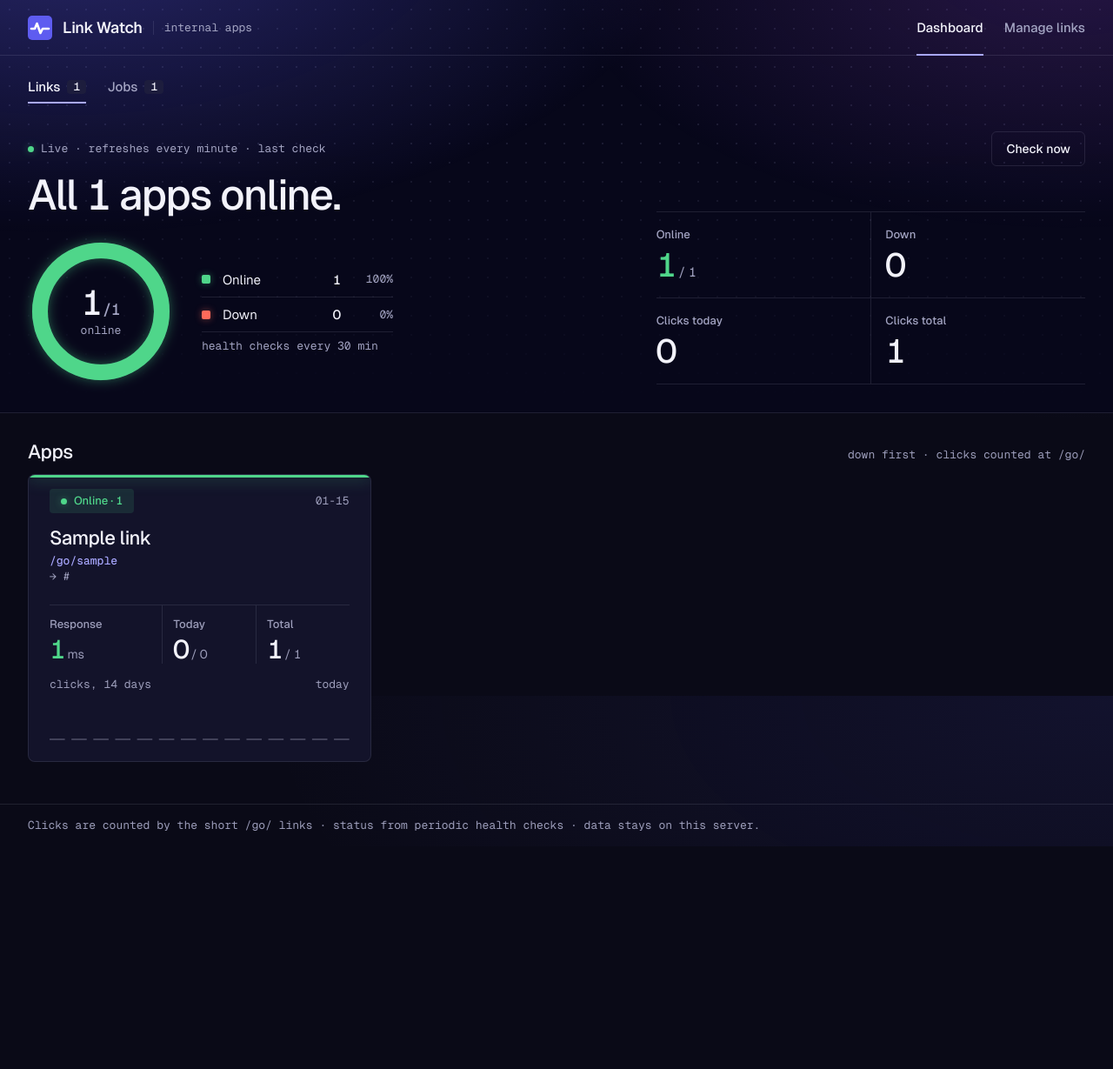
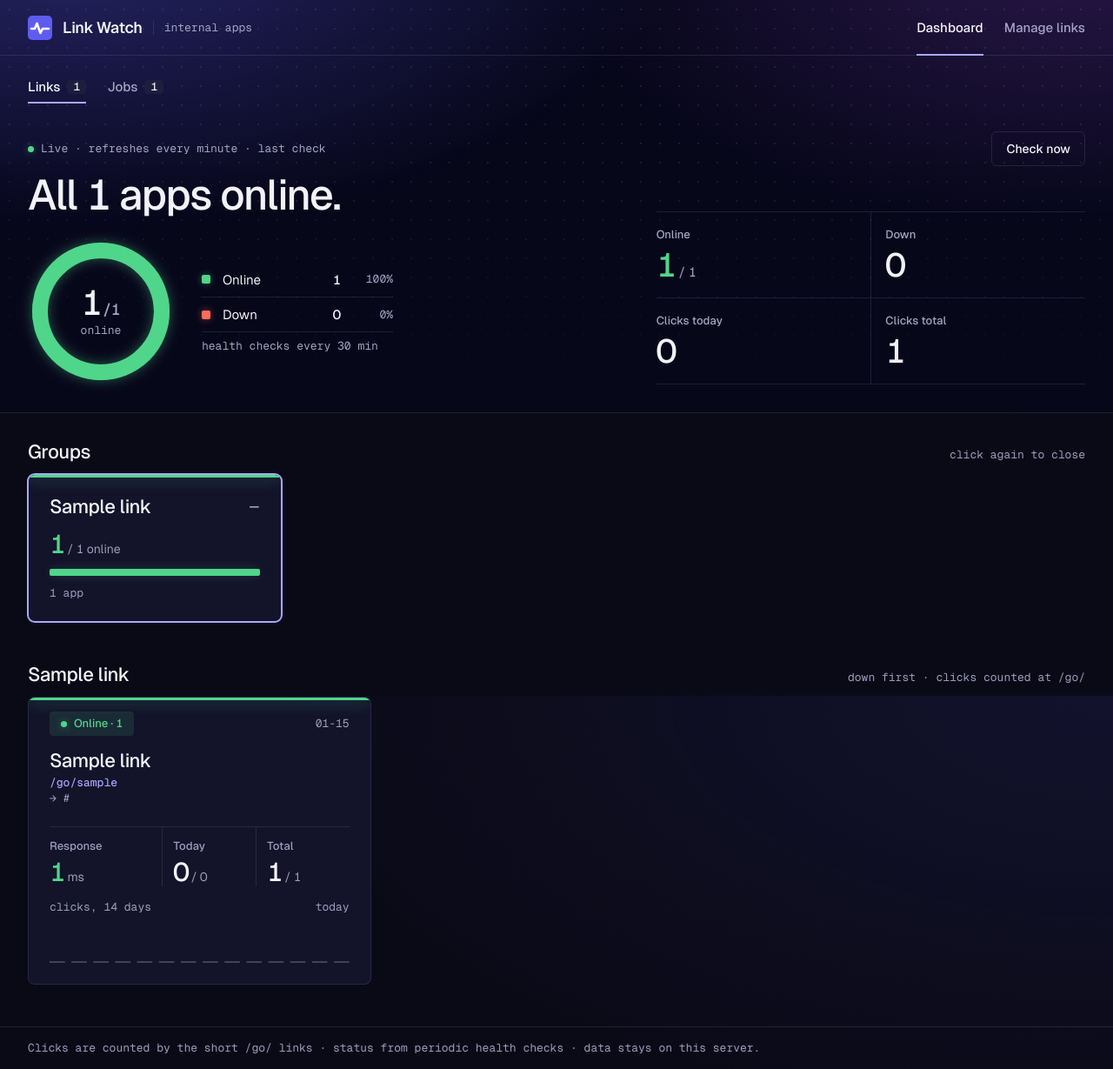
Before and after one commit to RkariNaJA/Dashboard-Check-Link, a Flask app: a page that uses templates/dashboard.html in a window 1280 px wide. Shown: the whole page at 87% size. Before the commit the page ends 973 px from the top, so only its background shows below. Run offline with Flask 3, Linux system fonts and the light colour scheme; tables that the repository leaves empty hold one stand-in row (values such as "Sample post").

Commit message:
Group the dashboard's apps into team boxes
The dashboard now lands on one box per group, ordered by [dashboard]
group_order in config.ini; clicking a box opens that group's app tiles.
A group with a down app is lit red even while closed. Links get a Group
field on Add/Edit, with suggestions so a typo does not start a new
section. Start/Restart/Check now return to the group they were pressed
in. init_db adds the group_name column to an existing data.db in place.

Also adds the new apps' [process:...] sections and documents Restart and
the optional port key.

Co-Authored-By: Claude Opus 5.5 <noreply@anthropic.com>

```diff
--- a/app.py
+++ b/app.py
@@ -9,6 +9,7 @@ from apscheduler.schedulers.background import BackgroundScheduler
 from flask import (Flask, flash, redirect, render_template, request, url_for)
 
 import db
+import groups
 import jobs
 import runner
 from collector import check_one_link, run_health_checks
@@ -26,6 +27,7 @@ HOST = config.get("server", "host", fallback="0.0.0.0")
 PORT = config.getint("server", "port", fallback=8090)
 JOBS = jobs.load_jobs(config)
 JOB_TOKEN = config.get("jobs", "token", fallback="").strip()
+GROUP_ORDER = groups.load_order(config)
 
 app = Flask(__name__)
 app.secret_key = "internal-link-dashboard"
@@ -173,12 +175,21 @@ def go(slug):
 
 @app.route("/")
 def dashboard():
-    """Links and jobs share one page - two views of the same question."""
+    """Links and jobs share one page - two views of the same question.
+
+    The links view lands on one box per group; ?group=<name> also shows
+    that group's app tiles. It lives in the URL so the minute reload keeps
+    it open.
+    """
     view = "jobs" if request.args.get("view") == "jobs" else "links"
     rows = load_dashboard_rows()
+    sections = groups.group_rows(rows, GROUP_ORDER)
     job_rows = jobs.build_rows(JOBS, db.latest_job_runs(), datetime.now())
     return render_template("dashboard.html", view=view,
                            rows=rows, summary=summary_of(rows),
+                           groups=sections,
+                           open_group=groups.find(sections,
+                                                  request.args.get("group")),
                            job_rows=job_rows,
                            job_summary=jobs.summarize(job_rows,
                                                       db.job_runs_since(24)),
@@ -189,8 +200,13 @@ def dashboard():
 @app.route("/manage")
 def manage():
     with db.get_conn() as conn:
-        links = conn.execute("SELECT * FROM links ORDER BY name").fetchall()
-    return render_template("manage.html", links=links)
+        links = conn.execute(
+            """SELECT * FROM links
+               ORDER BY group_name = '', group_name COLLATE NOCASE, name"""
+        ).fetchall()
+    return render_template("manage.html", links=links,
+                           group_names=groups.suggestions(
+                               GROUP_ORDER, db.groups_in_use()))
 
 
 @app.route("/links/add", methods=["POST"])
@@ -198,6 +214,8 @@ def add_link():
     name = request.form.get("name", "").strip()
     url = request.form.get("url", "").strip()
     slug = request.form.get("slug", "").strip()
+    group = groups.canonical(request.form.get("group"),
+                             GROUP_ORDER, db.groups_in_use())
     if not name or not url:
         flash("Name and destination URL are required.", "error")
         return redirect(url_for("manage"))
@@ -206,8 +224,8 @@ def add_link():
     with db.get_conn() as conn:
         slug = unique_slug(conn, slugify(slug or name))
         cur = conn.execute(
-            "INSERT INTO links (name, slug, url) VALUES (?, ?, ?)",
-            (name, slug, url))
+            "INSERT INTO links (name, slug, url, group_name) "
+            "VALUES (?, ?, ?, ?)", (name, slug, url, group))
         link_id = cur.lastrowid
     check_one_link(link_id, url, TIMEOUT_S, SSL_VERIFY)   # first status now
     short = request.url_root.rstrip("/") + "/go/" + slug
@@ -227,6 +245,8 @@ def edit_link(link_id):
         name = request.form.get("name", "").strip()
         url = request.form.get("url", "").strip()
         slug = request.form.get("slug", "").strip()
+        group = groups.canonical(request.form.get("group"),
+                                 GROUP_ORDER, db.groups_in_use())
         if not name or not url:
             flash("Name and destination URL are required.", "error")
         else:
@@ -235,11 +255,14 @@ def edit_link(link_id):
             with db.get_conn() as conn:
                 slug = unique_slug(conn, slugify(slug or name), link_id)
                 conn.execute(
-                    """UPDATE links SET name = ?, slug = ?, url = ?
-                       WHERE id = ?""", (name, slug, url, link_id))
+                    """UPDATE links SET name = ?, slug = ?, url = ?,
+                                        group_name = ?
+                       WHERE id = ?""", (name, slug, url, group, link_id))
             flash(f"Link '{name}' updated.", "ok")
             return redirect(url_for("manage"))
-    return render_template("edit.html", link=link)
+    return render_template("edit.html", link=link,
+                           group_names=groups.suggestions(
+                               GROUP_ORDER, db.groups_in_use()))
 
 
 @app.route("/links/<int:link_id>/toggle", methods=["POST"])
@@ -259,6 +282,12 @@ def delete_link(link_id):
 
 
 # ------------------------------------------------------- starting the apps
+
+def back_to_dashboard():
+    """Redirect to the dashboard, to the group the button was pressed in."""
+    group = groups.clean_group(request.form.get("group"))
+    return redirect(url_for("dashboard", group=group or None))
+
 
 def why_not_start(link, processes):
     """Reason this link cannot be started right now, or None if it can.
@@ -303,12 +332,12 @@ def start_link(link_id):
                             (link_id,)).fetchone()
     if link is None:
         flash("Link not found.", "error")
-        return redirect(url_for("dashboard"))
+        return back_to_dashboard()
 
     reason = why_not_start(link, PROCESSES)
     if reason:
         flash(reason, "error")
-        return redirect(url_for("dashboard"))
+        return back_to_dashboard()
 
     problems = start_and_report([link], PROCESSES)
     if problems:
@@ -316,7 +345,7 @@ def start_link(link_id):
     else:
         flash(f"Started '{link['name']}'. If it stays down, see "
               f"logs/ for what it printed.", "ok")
-    return redirect(url_for("dashboard"))
+    return back_to_dashboard()
 
 
 @app.route("/links/<int:link_id>/restart", methods=["POST"])
@@ -331,10 +360,10 @@ def restart_link(link_id):
                             (link_id,)).fetchone()
     if link is None:
         flash("Link not found.", "error")
-        return redirect(url_for("dashboard"))
+        return back_to_dashboard()
     if not PROCESSES.get(link["slug"]):
         flash(f"No start command is configured for '{link['name']}'.", "error")
-        return redirect(url_for("dashboard"))
+        return back_to_dashboard()
 
     problems = start_and_report([link], PROCESSES, runner.restart_link)
     if problems:
@@ -342,7 +371,7 @@ def restart_link(link_id):
     else:
         flash(f"Restarted '{link['name']}'. If it stays down, see "
               f"logs/ for what it printed.", "ok")
-    return redirect(url_for("dashboard"))
+    return back_to_dashboard()
 
 
 @app.route("/services/start-all", methods=["POST"])
@@ -354,7 +383,7 @@ def start_all():
     if not to_start:
         flash("Nothing to start - every app with a start command is "
               "already online.", "ok")
-        return redirect(url_for("dashboard"))
+        return back_to_dashboard()
 
     problems = start_and_report(to_start, PROCESSES)
     names = ", ".join(ln["name"] for ln in to_start)
@@ -364,7 +393,7 @@ def start_all():
     else:
         flash(f"Started {len(to_start)}: {names}. If any stays down, see "
               f"logs/ for what it printed.", "ok")
-    return redirect(url_for("dashboard"))
+    return back_to_dashboard()
 
 
 # ------------------------------------------------- hearing back from jobs
@@ -434,7 +463,7 @@ def job_detail(slug):
 def refresh_now():
     run_health_checks(TIMEOUT_S, SSL_VERIFY)
     flash("Health checks ran just now.", "ok")
-    return redirect(url_for("dashboard"))
+    return back_to_dashboard()
 
 
 # --------------------------------------------------------------- background
--- a/static/components.css
+++ b/static/components.css
@@ -293,6 +293,61 @@ td.dim { font-family: var(--mono); white-space: nowrap; }
 /* One tile per app, down ones first. The top edge is lit in the app's
    status colour, so the wall reads from across the room. */
 
+/* ---- group boxes: the landing view, one per team ------------------- */
+/* Same lit top edge as an app tile, so a closed group with a down app
+   still reads red from across the room. */
+
+.groups {
+  display: grid;
+  grid-template-columns: repeat(4, minmax(0, 1fr));
+  gap: var(--s4);
+}
+@media (max-width: 1100px) { .groups { grid-template-columns: repeat(2, minmax(0, 1fr)); } }
+@media (max-width: 700px)  { .groups { grid-template-columns: minmax(0, 1fr); } }
+.group-box {
+  position: relative;
+  display: flex;
+  flex-direction: column;
+  gap: var(--s3);
+  padding: var(--s5);
+  background: var(--panel);
+  border: 1px solid var(--line);
+  border-radius: var(--r-lg);
+  color: inherit;
+  text-decoration: none;
+  overflow: hidden;
+  transition: border-color var(--m-out) var(--m-ease);
+}
+.group-box:hover { border-color: var(--line-2); transition-duration: var(--m-in); }
+.group-box::before {
+  content: "";
+  position: absolute;
+  left: 0; right: 0; top: 0;
+  height: 3px;
+  background: var(--wait);
+}
+.group-box.is-up::before   { background: var(--ok);  box-shadow: 0 0 18px 1px var(--ok-glow); }
+.group-box.is-down::before { background: var(--bad); box-shadow: 0 0 22px 2px var(--bad-glow); }
+.group-box.is-down {
+  border-color: color-mix(in srgb, var(--bad) 55%, transparent);
+  background: linear-gradient(180deg, var(--bad-soft), transparent 55%), var(--panel);
+}
+.group-box.is-open { border-color: var(--accent-mark); box-shadow: 0 0 0 1px var(--accent-mark); }
+.group-top { display: flex; align-items: baseline; justify-content: space-between; gap: var(--s3); }
+.group-name { font-size: 22px; font-weight: 500; letter-spacing: -0.02em; line-height: 1.2; }
+.group-chev { font: 22px/1 var(--mono); color: var(--muted); }
+.group-figs { display: flex; align-items: center; justify-content: space-between;
+              gap: var(--s3); flex-wrap: wrap; }
+.group-num { font-size: 30px; font-weight: 500; letter-spacing: -0.03em;
+             line-height: 1.1; font-variant-numeric: tabular-nums; }
+.group-num small { font-size: 14px; font-weight: 400; letter-spacing: 0;
+                   color: var(--muted); margin-left: 3px; }
+.group-box.is-up .group-num { color: var(--ok); }
+.group-fleet { margin-top: 0; height: 8px; }
+.group-count { font: 13px var(--mono); color: var(--muted); }
+
+.app-group { margin-top: var(--s7); }
+
 .apps {
   display: grid;
   grid-template-columns: repeat(3, minmax(0, 1fr));
--- /dev/null
+++ b/templates/_group_names.html
@@ -0,0 +1,5 @@
+{# Suggestions for the Group field, so a team is picked rather than retyped
+   (a typo would start a new dashboard section). Needs `group_names`. #}
+<datalist id="group-names">
+  {% for name in group_names %}<option value="{{ name }}">{% endfor %}
+</datalist>
--- /dev/null
+++ b/templates/_keep_group.html
@@ -0,0 +1,2 @@
+{# Inside a dashboard POST form: come back to the open group afterwards. #}
+{% if open_group %}<input type="hidden" name="group" value="{{ open_group.name }}">{% endif %}
--- a/templates/_link_detail.html
+++ b/templates/_link_detail.html
@@ -125,12 +125,12 @@
           <button class="btn" type="button" disabled
                   title="Already online - nothing to start">Start</button>
         {% else %}
-          <form method="post" action="{{ url_for('start_link', link_id=r.link.id) }}">
+          <form method="post" action="{{ url_for('start_link', link_id=r.link.id) }}">{% include "_keep_group.html" %}
             <button class="btn btn-primary" type="submit">Start</button>
           </form>
         {% endif %}
         <form method="post" action="{{ url_for('restart_link', link_id=r.link.id) }}"
-              onsubmit="return confirm('Restart “{{ r.link.name }}”? Anyone using it right now will be cut off for a few seconds.');">
+              onsubmit="return confirm('Restart “{{ r.link.name }}”? Anyone using it right now will be cut off for a few seconds.');">{% include "_keep_group.html" %}
           <button class="btn" type="submit">Restart</button>
         </form>
       {% endif %}
--- a/templates/dashboard.html
+++ b/templates/dashboard.html
@@ -83,11 +83,11 @@
         {%- if ns.last %} &middot; last check {{ ns.last[11:16] }}{% endif %}</p>
       <div class="actions">
         {% if summary.startable %}
-        <form method="post" action="{{ url_for('start_all') }}">
+        <form method="post" action="{{ url_for('start_all') }}">{% include "_keep_group.html" %}
           <button class="btn btn-primary" type="submit">Start all down</button>
         </form>
         {% endif %}
-        <form method="post" action="{{ url_for('refresh_now') }}">
+        <form method="post" action="{{ url_for('refresh_now') }}">{% include "_keep_group.html" %}
           <button class="btn" type="submit">Check now</button>
         </form>
       </div>
@@ -229,7 +229,7 @@
       <button class="btn btn-small" type="button" disabled
               title="Already online - nothing to start">Start</button>
     {% else %}
-      <form method="post" action="{{ url_for('start_link', link_id=r.link.id) }}">
+      <form method="post" action="{{ url_for('start_link', link_id=r.link.id) }}">{% include "_keep_group.html" %}
         <button class="btn btn-small" type="submit">Start</button>
       </form>
     {% endif %}
@@ -237,7 +237,7 @@
        Offered online or not: replacing a running old version is the point. #}
     <form method="post"
           action="{{ url_for('restart_link', link_id=r.link.id) }}"
-          onsubmit="return confirm('Restart “{{ r.link.name }}”? Anyone using it right now will be cut off for a few seconds.');">
+          onsubmit="return confirm('Restart “{{ r.link.name }}”? Anyone using it right now will be cut off for a few seconds.');">{% include "_keep_group.html" %}
       <button class="btn btn-small" type="submit"
               title="Stop the running copy and start a fresh one">Restart</button>
     </form>
@@ -247,14 +247,47 @@
 {% endmacro %}
 
 {% if rows %}
+{# The page lands on one box per group, in [dashboard] group_order.
+   Clicking one opens its app tiles below (?group=...); clicking it again
+   closes them. A group with a down app is lit red even while closed. #}
 <div class="table-head">
-  <h2>Apps</h2>
-  <span class="count-note">down first &middot; clicks counted at /go/</span>
+  <h2>Groups</h2>
+  <span class="count-note">{{ 'click again to close' if open_group else 'click a group to see its apps' }}</span>
 </div>
-<div class="apps">
-  {% for r in rows if r.link.enabled and r.check and not r.check.ok %}{{ tile(r) }}{% endfor %}
-  {% for r in rows if not (r.link.enabled and r.check and not r.check.ok) %}{{ tile(r) }}{% endfor %}
-</div>
+<nav class="groups" aria-label="App groups">
+  {% for g in groups %}
+  {% set is_open = open_group and open_group.name == g.name %}
+  <a class="group-box{{ ' is-down' if g.down }}{{ ' is-up' if not g.down and g.active and g.online == g.active }}{{ ' is-open' if is_open }}"
+     href="{{ url_for('dashboard') if is_open else url_for('dashboard', group=g.name) }}"
+     {%- if is_open %} aria-current="true"{% endif %}>
+    <span class="group-top">
+      <span class="group-name">{{ g.name }}</span>
+      <span class="group-chev" aria-hidden="true">{{ '&minus;' | safe if is_open else '+' }}</span>
+    </span>
+    <span class="group-figs">
+      <span class="group-num">{{ g.online }}<small>/ {{ g.active }} online</small></span>
+      {% if g.down %}<span class="status status-bad"><span class="dot"></span>{{ g.down }} down</span>{% endif %}
+    </span>
+    <span class="fleet group-fleet" aria-hidden="true">
+      {%- for r in g.rows %}<span class="{{ 'is-ok' if r.link.enabled and r.check and r.check.ok else ('is-bad' if r.link.enabled and r.check) }}" title="{{ r.link.name }}"></span>{% endfor -%}
+    </span>
+    <span class="group-count">{{ g.rows | length }} {{ 'app' if g.rows | length == 1 else 'apps' }}</span>
+  </a>
+  {% endfor %}
+</nav>
+
+{% if open_group %}
+<section class="app-group" aria-labelledby="open-group">
+  <div class="table-head">
+    <h2 id="open-group">{{ open_group.name }}</h2>
+    <span class="count-note">down first &middot; clicks counted at /go/</span>
+  </div>
+  <div class="apps">
+    {% for r in open_group.rows %}{{ tile(r) }}{% endfor %}
+  </div>
+</section>
+{% endif %}
+{# every pop-up, so a shared /#detail-3 link opens from any group #}
 {% for r in rows %}{% include "_link_detail.html" %}{% endfor %}
 {% else %}
 <div class="empty">
```
Also changed, not shown: config.ini (+36 -0 lines), db.py (+17 -1 lines), docs/DEVELOPER-GUIDE.md (+28 -3 lines), groups.py (added, +85 -0 lines), templates/edit.html (+7 -0 lines), templates/manage.html (+9 -1 lines), tests/test_groups.py (added, +210 -0 lines), tests/test_link_detail.py (+2 -1 lines).
